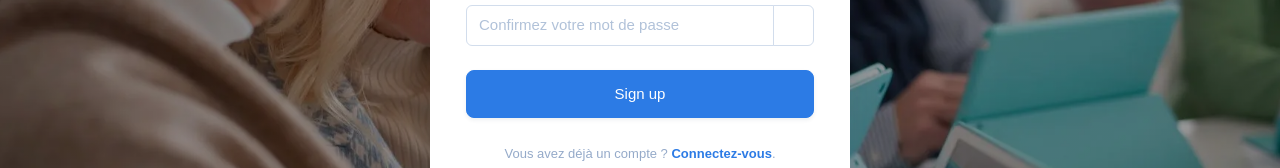
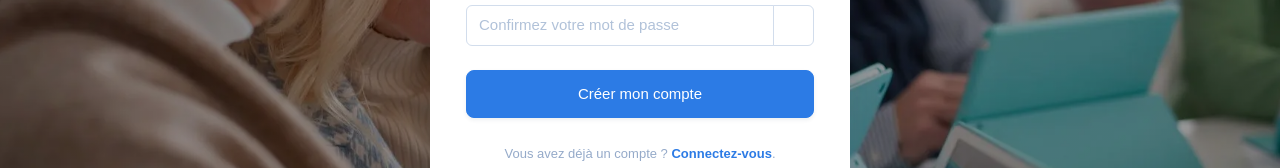
Before and after one commit to Enimoop/DigiPro, a React (Vite) app in the folder frontend/: page /register in a window 1280 px wide. Shown: the part 434-602 px from the top of the page. Built offline with nearby package versions, Linux system fonts and the light colour scheme; no server answers; some icons are missing; a web font is replaced by a local one; what @reactour/tour would draw is missing.

Commit message:
fix(register): update register button

```diff
--- a/frontend/src/pages/RegisterPage.tsx
+++ b/frontend/src/pages/RegisterPage.tsx
@@ -141,7 +141,7 @@
             )}
 
             <Button type="submit" size="lg" className="w-100 mb-4 shadow-sm">
-              Sign up
+              Créer mon compte
             </Button>
 
             <p className="text-center mb-0">
```
